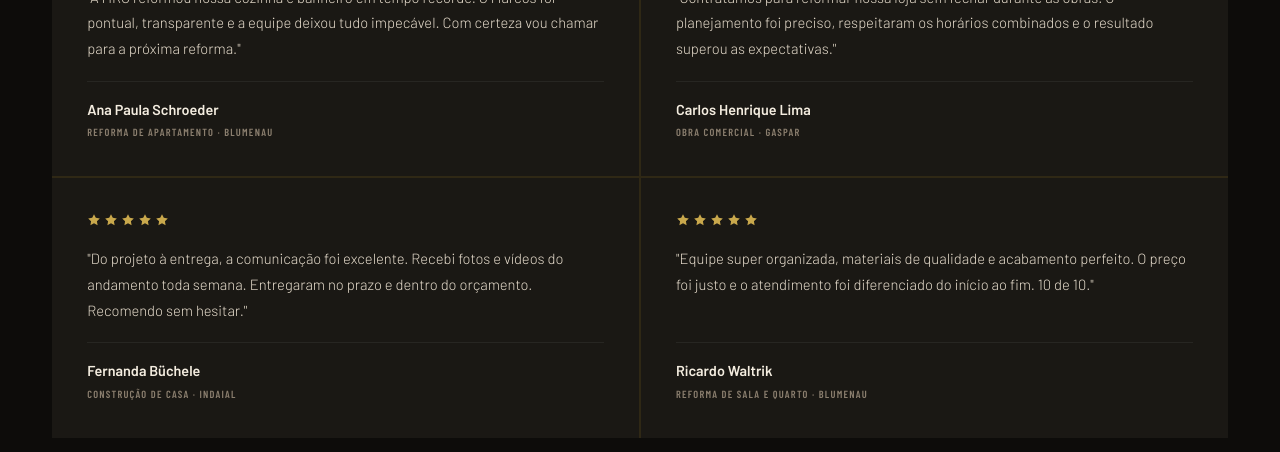
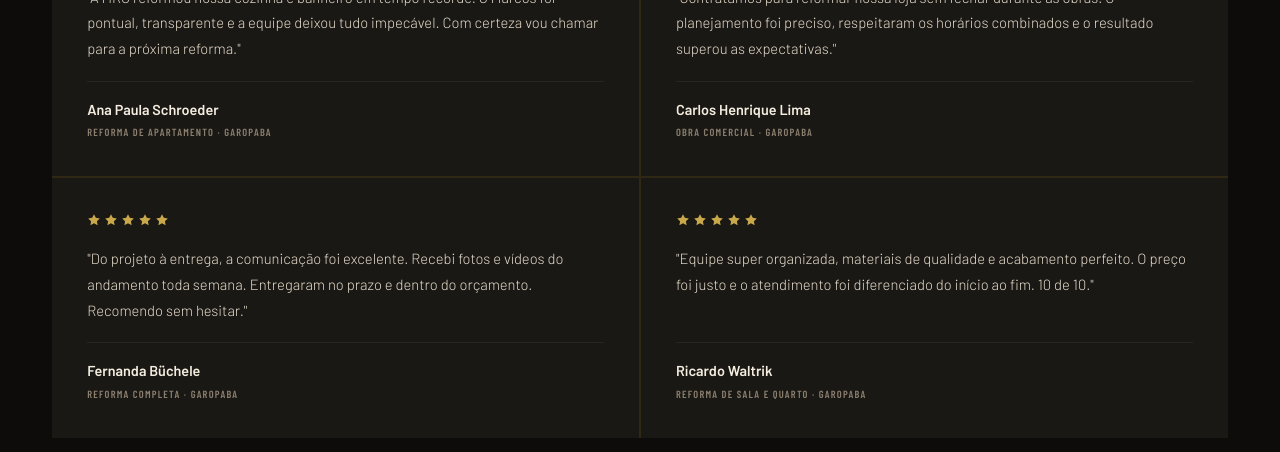
Before and after one commit to Bieli131121/MRC-SITE, a React (Vite) app: page / in a window 1280 px wide. Shown: the part 4300-4752 px from the top of the page. Built offline with nearby package versions, Linux system fonts and the light colour scheme.

Commit message:
atualiza avaliacoes para Garopaba

```diff
--- a/src/components/Testimonials.jsx
+++ b/src/components/Testimonials.jsx
@@ -1,8 +1,8 @@
 const reviews = [
-  { name: 'Ana Paula Schroeder', role: 'Reforma de apartamento · Blumenau', text: 'A MRC reformou nossa cozinha e banheiro em tempo recorde. O Marcos foi pontual, transparente e a equipe deixou tudo impecável. Com certeza vou chamar para a próxima reforma.', stars: 5 },
-  { name: 'Carlos Henrique Lima', role: 'Obra comercial · Gaspar', text: 'Contratamos para reformar nossa loja sem fechar durante as obras. O planejamento foi preciso, respeitaram os horários combinados e o resultado superou as expectativas.', stars: 5 },
-  { name: 'Fernanda Büchele', role: 'Construção de casa · Indaial', text: 'Do projeto à entrega, a comunicação foi excelente. Recebi fotos e vídeos do andamento toda semana. Entregaram no prazo e dentro do orçamento. Recomendo sem hesitar.', stars: 5 },
-  { name: 'Ricardo Waltrik', role: 'Reforma de sala e quarto · Blumenau', text: 'Equipe super organizada, materiais de qualidade e acabamento perfeito. O preço foi justo e o atendimento foi diferenciado do início ao fim. 10 de 10.', stars: 5 },
+  { name: 'Ana Paula Schroeder', role: 'Reforma de apartamento · Garopaba', text: 'A MRC reformou nossa cozinha e banheiro em tempo recorde. O Marcos foi pontual, transparente e a equipe deixou tudo impecável. Com certeza vou chamar para a próxima reforma.', stars: 5 },
+  { name: 'Carlos Henrique Lima', role: 'Obra comercial · Garopaba', text: 'Contratamos para reformar nossa loja sem fechar durante as obras. O planejamento foi preciso, respeitaram os horários combinados e o resultado superou as expectativas.', stars: 5 },
+  { name: 'Fernanda Büchele', role: 'Reforma completa · Garopaba', text: 'Do projeto à entrega, a comunicação foi excelente. Recebi fotos e vídeos do andamento toda semana. Entregaram no prazo e dentro do orçamento. Recomendo sem hesitar.', stars: 5 },
+  { name: 'Ricardo Waltrik', role: 'Reforma de sala e quarto · Garopaba', text: 'Equipe super organizada, materiais de qualidade e acabamento perfeito. O preço foi justo e o atendimento foi diferenciado do início ao fim. 10 de 10.', stars: 5 },
 ]
 
 function Stars({ count }) {
```
